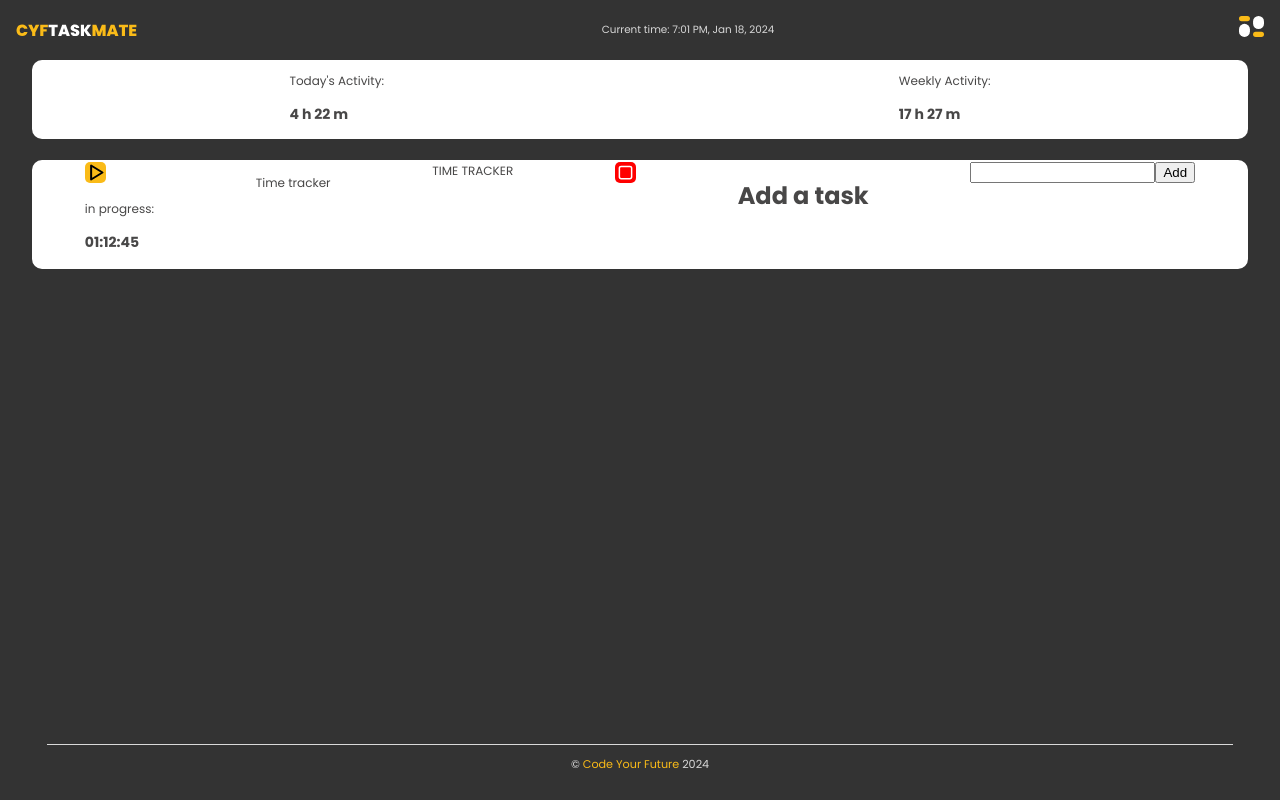
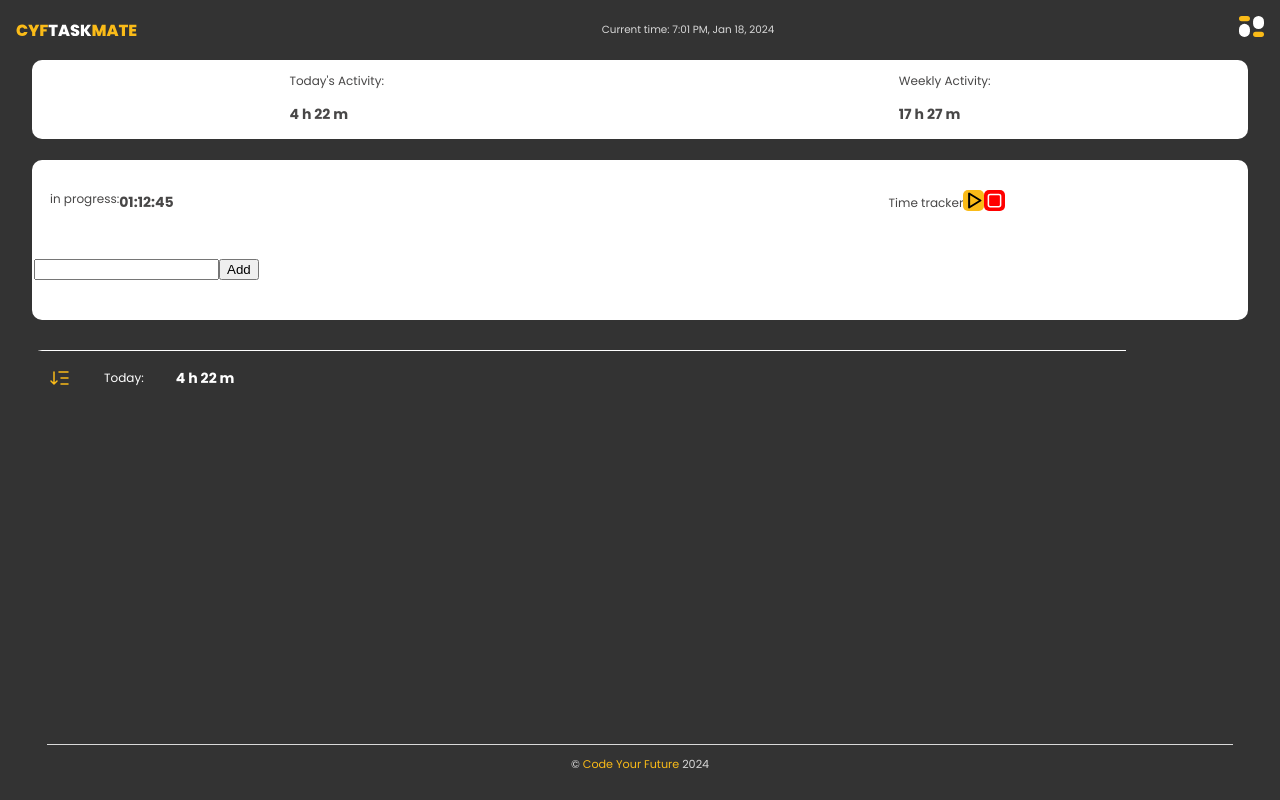
Before and after one commit to Farnooshmo/time-tracker, a React (Create React App) app in the folder client/: page / in a window 1280 px wide. Built offline with nearby package versions, Linux system fonts and the light colour scheme.

Commit message:
meysam-clean-up-css

```diff
--- a/client/src/App.css
+++ b/client/src/App.css
@@ -82,11 +82,13 @@ main {
 
 /* Styles for the In Progress component */
 .in-progress {
+	height: 20vh;
 	width: 95%;
 	margin: 0 auto;
-	display: flex;
-	justify-content: space-around;
-	align-items: flex-start;
+	display: grid; /* Use grid display */
+	grid-template-rows: repeat(2, 1fr); /* Two rows with equal height */
+	grid-template-columns: repeat(2, 1fr); /* Two columns with equal width */
+	gap: 1rem; /* Add some gap between the grid items */
 	background-color: #ffffff;
 	box-sizing: border-box;
 	border-radius: 10px;
@@ -99,9 +101,32 @@ main {
 	z-index: 1000;
 	border: 2px solid white;
 }
-.text {
-	color: #fabb18;
+
+.in-progress-duration {
+	/* Styles for in-progress-duration (first row, left) */
+	grid-row: 1; /* Display in the first row */
+	grid-column: 1; /* Display in the first column */
+	display: flex;
+	padding: 1rem;
 }
+
+.in-progress-timing {
+	/* Styles for in-progress-timing (first row, right) */
+	grid-row: 1; /* Display in the first row */
+	grid-column: 2; /* Display in the second column */
+	display: flex;
+	justify-content: center;
+	align-items: center;
+	padding: 1rem;
+}
+
+.input-todo {
+	/* Styles for InputTodo (second row, covers both columns) */
+	grid-row: 2; /* Display in the second row */
+	grid-column: span 2; /* Span across both columns */
+	padding: 1rem;
+}
+
 .todays-graph {
 	/* Styles for Today's Graph section */
 }
@@ -118,12 +143,10 @@ main {
 	font-family: 'Poppins', sans-serif;
 	font-size: 0.75rem;
 	color: #ffffff;
-	position: fixed;
-	top: 180px;
 	z-index: 1000;
 	box-sizing: border-box;
 	position: fixed;
-	top: 180px;
+	top: 350px;
 	z-index: 1000;
 }
 
--- a/client/src/App.js
+++ b/client/src/App.js
@@ -4,18 +4,18 @@ import './App.css'
 import Header from './components/Header'
 import Footer from './components/Footer'
 import SummaryActivities from './components/SummaryActivities.js'
-import Inprogress from './components/Inprogress.js'
-
+import Inprogress from './components/Inprogress'
+import DailySummary from './components/DailySummary'
 
 function App() {
 	return (
 		<Fragment>
 			<div className='container'>
-			<Header />
-			<SummaryActivities />
-			<Inprogress />
-			<Footer />
-
+				<Header />
+				<SummaryActivities />
+				<Inprogress />
+				<DailySummary />
+				<Footer />
 			</div>
 		</Fragment>
 	)
--- a/client/src/components/Inprogress.js
+++ b/client/src/components/Inprogress.js
@@ -1,23 +1,23 @@
-import InputTodo from "./InputTodo";
-import TaskStartTimer from "./TaskStartTimer";
-import playerPlay from "../assets/playerPlay.svg";
-import StopTimer from "./StopTimer";
+import InputTodo from './InputTodo'
+import StartTimer from './StartTimer'
+import StopTimer from './StopTimer'
 
 const Inprogress = () => {
-  const inProgressDuration = "01:12:45";
+	const inProgressDuration = '01:12:45'
 	return (
-    <div className="in-progress">
-      <div>
-        <img src={playerPlay} alt="Player Logo" />
+		<div className='in-progress'>
+			<div className='in-progress-duration'>
 				<p>in progress:</p>
 				<h3>{inProgressDuration}</h3>
 			</div>
+			<div className='in-progress-timing'>
 				<p>Time tracker</p>
-      <TaskStartTimer />
+				<StartTimer />
 				<StopTimer />
+			</div>
 			<InputTodo />
 		</div>
-  );
-};
+	)
+}
 
-export default Inprogress;
+export default Inprogress
--- a/client/src/components/InputTodo.js
+++ b/client/src/components/InputTodo.js
@@ -22,7 +22,6 @@ const InputTodo = () => {
 
 	return (
 		<Fragment>
-			<h1 className='text-center mt-5'>Add a task</h1>
 			<form className='d-flex mt-5' onSubmit={onSubmitForm}>
 				<input
 					type='text'
--- /dev/null
+++ b/client/src/components/StartTimer.js
@@ -0,0 +1,12 @@
+import React from 'react'
+import playerPlay from '../assets/playerPlay.svg'
+
+const StartTimer = () => {
+	return (
+		<div>
+			<img src={playerPlay} alt='Player Logo' />
+		</div>
+	)
+}
+
+export default StartTimer
--- a/client/src/components/TaskStartTimer.js
+++ /dev/null
@@ -1,11 +0,0 @@
-import React from 'react';
-
-const TaskStartTimer = () => {
-  return (
-    <div>
-      TIME TRACKER
-    </div>
-  )
-}
-
-export default TaskStartTimer
```
Lines whose indentation alone changed are shown as unchanged.
